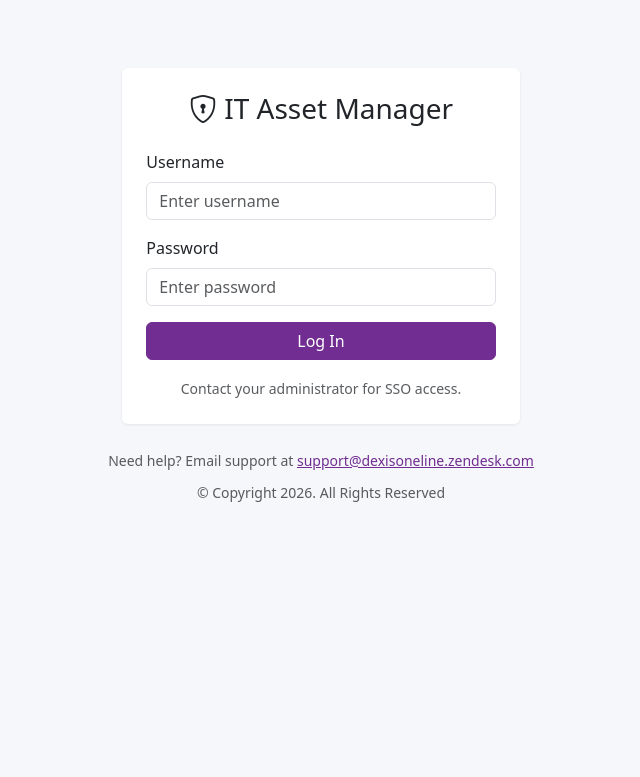
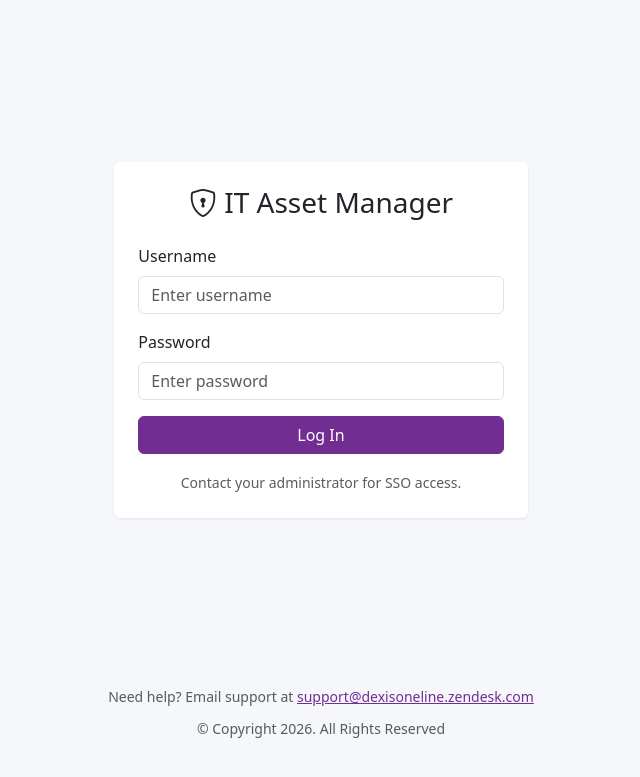
Before and after one commit to fkeita82/Asset, a Flask app: page /login in a window 1280 px wide. Shown: the top 777 px of the page, without its empty margins (319-959 px from the left). Run offline with Flask 3, Linux system fonts and the light colour scheme; some libraries are stand-ins or nearby versions.

Commit message:
Center login page vertically and horizontally

```diff
--- a/templates/login.html
+++ b/templates/login.html
@@ -3,7 +3,7 @@
 {% block title %}Login - IT Asset Manager{% endblock %}
 
 {% block content %}
-<div class="row justify-content-center mt-5">
+<div class="d-flex justify-content-center align-items-center" style="min-height: 80vh;">
     <div class="col-md-4">
         <div class="card">
             <div class="card-body p-4">
```
